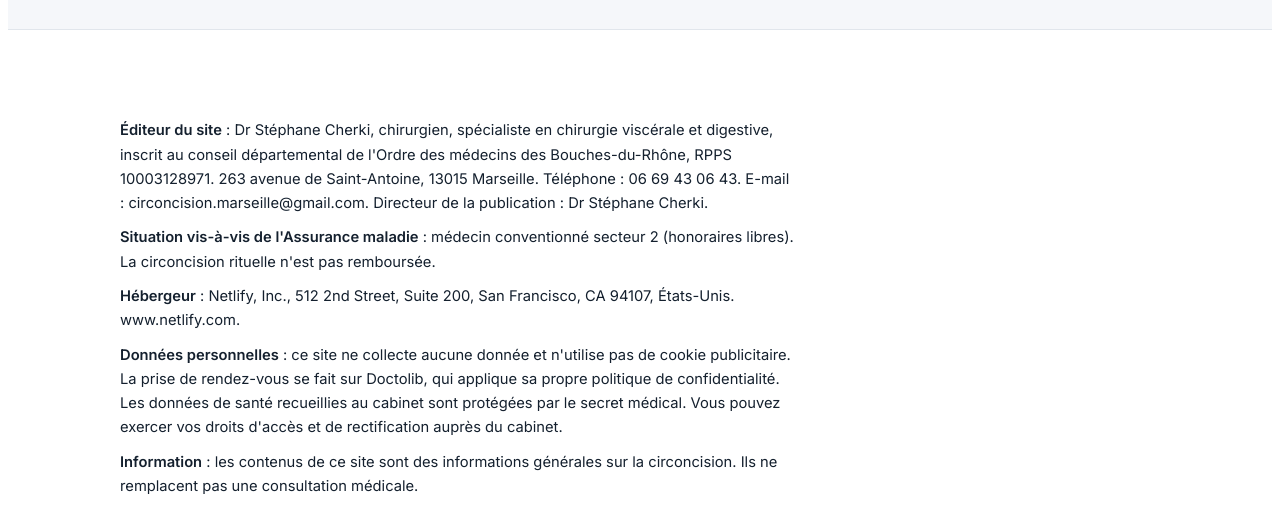
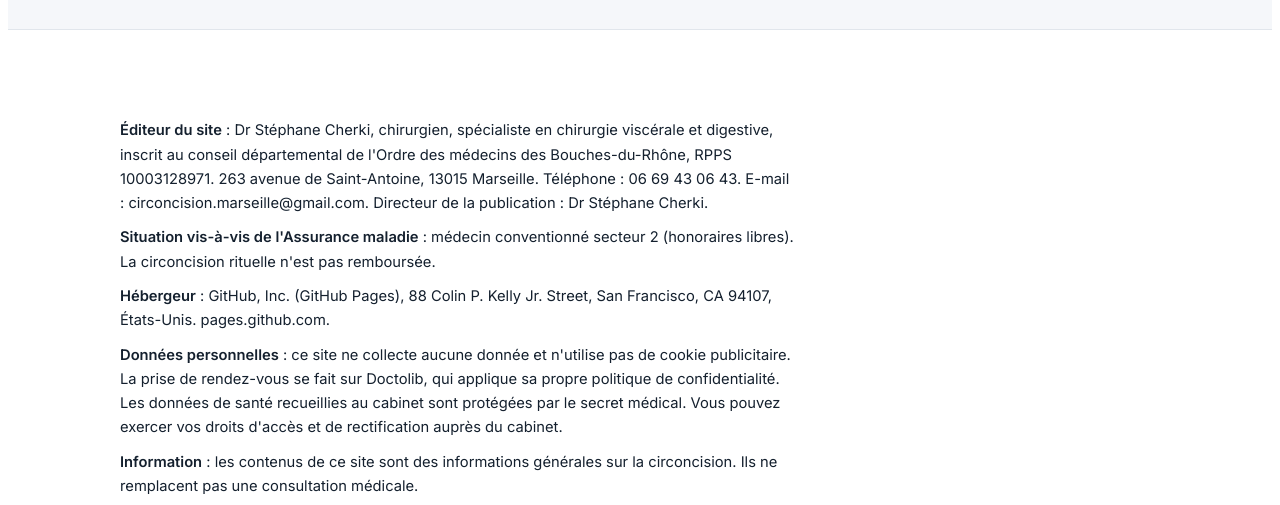
Before and after one commit to circoncisionmarseille-droid/circoncisionmarseille-droid.github.io, a plain HTML site: page mentions-legales.html in a window 1280 px wide. Shown: the part 269-774 px from the top of the page. Drawn offline with Linux system fonts and the light colour scheme.

Commit message:
Add files via upload

```diff
--- a/mentions-legales.html
+++ b/mentions-legales.html
@@ -18,7 +18,7 @@
 <section class="sec"><div class="wrap"><div class="legal" style="margin-top:0;border-top:0;padding-top:0;max-width:46em;font-size:.92rem">
     <p><b>Éditeur du site</b> : Dr Stéphane Cherki, chirurgien, spécialiste en chirurgie viscérale et digestive, inscrit au conseil départemental de l'Ordre des médecins des Bouches-du-Rhône, RPPS 10003128971. 263 avenue de Saint-Antoine, 13015 Marseille. Téléphone : 06 69 43 06 43. E-mail : circoncision.marseille@gmail.com. Directeur de la publication : Dr Stéphane Cherki.</p>
     <p><b>Situation vis-à-vis de l'Assurance maladie</b> : médecin conventionné secteur 2 (honoraires libres). La circoncision rituelle n'est pas remboursée.</p>
-    <p><b>Hébergeur</b> : Netlify, Inc., 512 2nd Street, Suite 200, San Francisco, CA 94107, États-Unis. www.netlify.com.</p>
+    <p><b>Hébergeur</b> : GitHub, Inc. (GitHub Pages), 88 Colin P. Kelly Jr. Street, San Francisco, CA 94107, États-Unis. pages.github.com.</p>
     <p><b>Données personnelles</b> : ce site ne collecte aucune donnée et n'utilise pas de cookie publicitaire. La prise de rendez-vous se fait sur Doctolib, qui applique sa propre politique de confidentialité. Les données de santé recueillies au cabinet sont protégées par le secret médical. Vous pouvez exercer vos droits d'accès et de rectification auprès du cabinet.</p>
     <p><b>Information</b> : les contenus de ce site sont des informations générales sur la circoncision. Ils ne remplacent pas une consultation médicale.</p>
     <p><b>Photos</b> : photos d'illustration libres de droits (Unsplash).</p>
```
